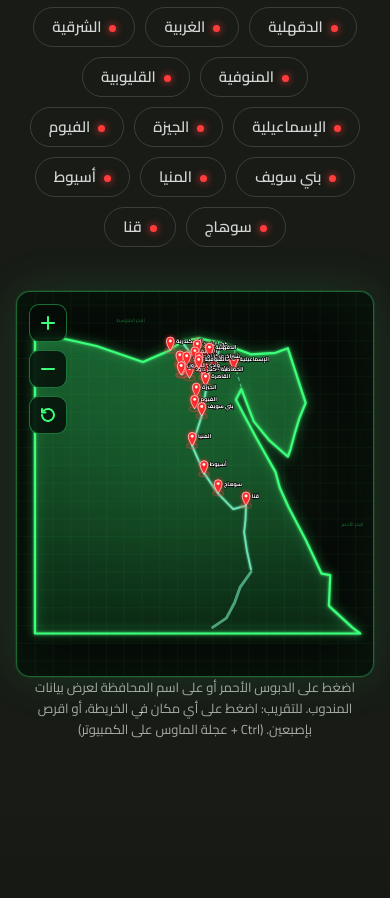
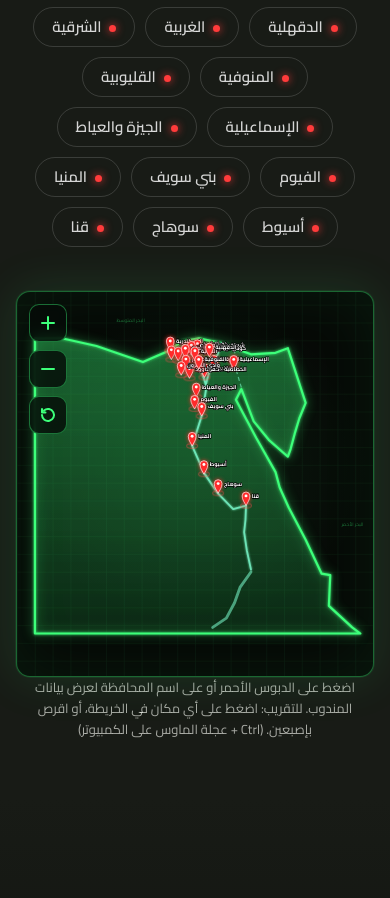
Before and after one commit to AdamEhab-dev/Agri, a plain HTML site: page index.html in a window 390 px wide. Shown: the part 6734-7632 px from the top of the page. Drawn offline with Linux system fonts and the light colour scheme; animation ran at ten frames a second.

Commit message:
Enhance governorate representation and styling

```diff
--- a/index.html
+++ b/index.html
@@ -214,10 +214,13 @@ a { color: inherit; }
 .rep dd a { color: #fff; text-decoration: none; direction: ltr; unicode-bidi: plaintext; }
 .rep .call { display: block; margin-top: 12px; padding: 10px; text-align: center; font-weight: 700; font-size: 15px; text-decoration: none; color: #04120a; background: #3dff7a; border-radius: 8px; box-shadow: 0 0 18px rgba(61,255,122,.4); transition: transform .15s; }
 .rep .call:hover { transform: scale(1.02); }
+.rep { max-height: calc(100% - 28px); overflow-y: auto; overscroll-behavior: contain; }
+.rep .rp + .rp { margin-top: 16px; }
+.rep .who { display: block; margin: 0 0 6px; font-size: 12px; font-weight: 700; color: #3dff7a; }
 .map-hint { margin: 14px auto 0; max-width: 62ch; font-size: 13px; color: var(--muted); }
 @media (max-width: 720px) {
   .map { aspect-ratio: 1 / 1.08; max-height: none; border-radius: 14px; }
-  .rep { top: auto; right: 10px; left: 10px; bottom: 10px; width: auto; padding: 14px 14px 12px; }
+  .rep { top: auto; right: 10px; left: 10px; bottom: 10px; width: auto; padding: 14px 14px 12px; max-height: calc(100% - 20px); }
   .rep h4 { font-size: 26px; margin-bottom: 6px; }
   .rep dl div { padding: 6px 0; }
   .rep dd { font-size: 14px; }
@@ -342,7 +345,7 @@ a { color: inherit; }
 <section class="where" id="where">
   <h3 class="disp">أماكن التوزيع</h3>
   <p>نغطي محافظات مصر من الشمال إلى الجنوب. اضغط على اسم المحافظة أو الدبوس الأحمر لعرض بيانات المندوب.</p>
-  <div class="chips" id="govChips"><button type="button" data-g="alex">الإسكندرية</button><button type="button" data-g="kafr_sheikh">كفر الشيخ</button><button type="button" data-g="dakahlia">الدقهلية</button><button type="button" data-g="gharbia">الغربية</button><button type="button" data-g="sharqia">الشرقية</button><button type="button" data-g="monufia">المنوفية</button><button type="button" data-g="qalyubia">القليوبية</button><button type="button" data-g="ismailia">الإسماعيلية</button><button type="button" data-g="giza">الجيزة</button><button type="button" data-g="fayoum">الفيوم</button><button type="button" data-g="beni_suef">بني سويف</button><button type="button" data-g="minya">المنيا</button><button type="button" data-g="asyut">أسيوط</button><button type="button" data-g="sohag">سوهاج</button><button type="button" data-g="qena">قنا</button></div>
+  <div class="chips" id="govChips"><button type="button" data-g="alex">الإسكندرية</button><button type="button" data-g="kafr_sheikh">كفر الشيخ</button><button type="button" data-g="dakahlia">الدقهلية</button><button type="button" data-g="gharbia">الغربية</button><button type="button" data-g="sharqia">الشرقية</button><button type="button" data-g="monufia">المنوفية</button><button type="button" data-g="qalyubia">القليوبية</button><button type="button" data-g="ismailia">الإسماعيلية</button><button type="button" data-g="giza">الجيزة والعياط</button><button type="button" data-g="fayoum">الفيوم</button><button type="button" data-g="beni_suef">بني سويف</button><button type="button" data-g="minya">المنيا</button><button type="button" data-g="asyut">أسيوط</button><button type="button" data-g="sohag">سوهاج</button><button type="button" data-g="qena">قنا</button></div>
   <div class="mapwrap">
     <div class="map" id="map">
       <svg id="egy" viewBox="0 0 1100 1000" preserveAspectRatio="xMidYMid meet" role="img" aria-label="خريطة مصر ومناديب مصر الدولية">
@@ -872,30 +875,31 @@ a { color: inherit; }
   $('seaMed').setAttribute('x', q1[0]); $('seaMed').setAttribute('y', q1[1] - 14);
   $('seaRed').setAttribute('x', q2[0] + 35); $('seaRed').setAttribute('y', q2[1]);
 
-  // Governorates. A governorate with `rep` gets a red pin; the other fields stay empty until the client sends the data.
+  // Governorates. A governorate with `rep` gets a red pin. `rep` is one rep {name, phone} or a list of reps [{name, phone}, ...] (each rep gets its own block + call button in the card).
+  // Data matches the "خريطة توزيع مهندسين المبيعات" sheet (+ the Sharqia update from the client's message).
   var GOV = {
-    alex:      { n: 'الإسكندرية', ll: [29.95, 31.2],  rep: { name: 'م/ محمد مجدي سعيد',    phone: '01055282230' } },
-    beheira:   { n: 'البحيرة',    ll: [30.3, 30.75],   rep: { name: 'م/ سلام حماد',          phone: '01267898987' } },
-    bustan:    { n: 'البستان',    ll: [30.4, 30.4],    rep: { name: 'م/ أحمد عبد السلام / م/ عمرو صاب', phone: '01030747057' } },
-    kafr_sheikh: { n: 'كفر الشيخ', ll: [30.94, 31.11], rep: { name: 'م/ أحمد البابلي',      phone: '01238868619' } },
-    gharbia:   { n: 'الغربية',    ll: [30.85, 30.88],  rep: { name: 'م/ أحمد أبو سالم / م/ محمد عمرو زيد', phone: '01136057164' } },
-    dakahlia:  { n: 'الدقهلية',   ll: [31.38, 31.0],   rep: { name: 'م/ محمود عبد اللطيف / م/ عبد الرحمن الدكاتي', phone: '01234750302' } },
-    sharqia:   { n: 'الشرقية',    ll: [31.55, 30.6],   rep: { name: 'م/ مصطفى عبد الرحمن',  phone: '01128985654' } },
-    qalyubia:  { n: 'القليوبية',  ll: [31.2, 30.33],   rep: { name: 'م/ أحمد محمد رضا',      phone: '01285062234' } },
-    ismailia:  { n: 'الإسماعيلية', ll: [32.27, 30.6],  rep: { name: 'م/ مصطفى الشهامي',     phone: '01332509737' } },
-    cairo:     { n: 'القاهرة',    ll: [31.24, 30.05],  rep: { name: 'م/ مصطفى تدير',        phone: '01056617225' } },
-    shibin:    { n: 'شبراخيت - أبو حمص', ll: [30.55, 30.72], rep: { name: 'م/ مصطفى تدير / م/ الدلتاج / م/ حوش عيسى', phone: '01056617225' } },
-    markaz_zifta: { n: 'مركز زفر', ll: [31.0, 30.72],  rep: { name: 'م/ أحمد عبد السلام',   phone: '01030585095' } },
-    khattatba: { n: 'الخطاطبة - كفر داود', ll: [30.65, 30.3], rep: { name: 'م/ محمد جودة', phone: '01076918431' } },
-    wadi_natrun: { n: 'وادي النطرون', ll: [30.35, 30.4], rep: { name: 'م/ عمرو صابر',       phone: '01035377157' } },
-    monufia:   { n: 'المنوفية',   ll: [30.99, 30.6],   rep: { name: 'م/ مصطفى صلاح / م/ محمد سيد أحمد', phone: '01095241501' } },
-    giza:      { n: 'الجيزة',     ll: [30.9, 29.7],    rep: { name: 'م/ محمد جمال',          phone: '01228181577' } },
-    fayoum:    { n: 'الفيوم',     ll: [30.84, 29.3],   rep: { name: 'م/ أحمد عماد النمس',   phone: '01067423204' } },
-    beni_suef: { n: 'بني سويف',   ll: [31.1, 29.07],   rep: { name: 'م/ عبدالله هندى',      phone: '01443170400' } },
-    minya:     { n: 'المنيا',     ll: [30.75, 28.1],   rep: { name: 'م/ أحمد المعزري',      phone: '01003489200' } },
-    asyut:     { n: 'أسيوط',      ll: [31.18, 27.18],  rep: { name: 'م/ محمود السكري',      phone: '01099267610' } },
-    sohag:     { n: 'سوهاج',      ll: [31.7, 26.56],   rep: { name: 'م/ محمود السكري',      phone: '01099267610' } },
-    qena:      { n: 'قنا',        ll: [32.72, 26.16],  rep: { name: 'م/ محمود السكري',      phone: '01099267610' } }
+    alex:      { n: 'الإسكندرية', ll: [29.95, 31.2],  rep: { name: 'م/ صلاح فليله', phone: '01080146687' } },
+    nubaria:   { n: 'النوبارية',  ll: [29.99, 30.91], rep: { name: 'م/ اسلام حماد', phone: '01066798986' } },
+    bustan:    { n: 'البستان',    ll: [30.24, 30.87], rep: { name: 'م/ عمرو صابر', phone: '01003537657' } },
+    kafr_sheikh: { n: 'كفر الشيخ', ll: [30.94, 31.11], rep: { name: 'م/ أحمد البابلي', phone: '01016338869' } },
+    shibin:    { n: 'شبراخيت - أبو حمص', ll: [30.72, 31.06], rep: { name: 'م/ مصطفى بدير', phone: '01556416625' } },
+    hosh_issa: { n: 'حوش عيسى - الدلنجات', ll: [30.5, 30.96], rep: { name: 'م/ أحمد عبد السلام', phone: '01003585495' } },
+    markaz_badr: { n: 'مركز بدر', ll: [30.52, 30.61], rep: { name: 'م/ أحمد عبد السلام', phone: '01003585495' } },
+    gharbia:   { n: 'الغربية',    ll: [30.85, 30.88], rep: [ { name: 'م/ أحمد أبو سالم', phone: '01030125511' }, { name: 'م/ محمد إبراهيم زايد', phone: '01158147164' } ] },
+    dakahlia:  { n: 'الدقهلية',   ll: [31.38, 31.0],  rep: [ { name: 'م/ محمود عبد الله', phone: '01033791526' }, { name: 'م/ عبد الرحمن الدكانى', phone: '01044241348' } ] },
+    sharqia:   { n: 'الشرقية',    ll: [31.55, 30.6],  rep: [ { name: 'م/ محمد صلاح', phone: '01092239742' }, { name: 'م/ محمد عصمت', phone: '01143039602' } ] },
+    qalyubia:  { n: 'القليوبية',  ll: [31.2, 30.33],  rep: { name: 'م/ أحمد محمد ندا', phone: '01285026224' } },
+    ismailia:  { n: 'الإسماعيلية', ll: [32.27, 30.6], rep: { name: 'م/ محمد ممدوح التهامى', phone: '01033459737' } },
+    khattaba:  { n: 'الخطاطبة - كفر داوود', ll: [30.65, 30.3], rep: { name: 'م/ محمد جودة', phone: '01006716831' } },
+    wadi_natrun: { n: 'وادي النطرون', ll: [30.35, 30.4], rep: { name: 'م/ عمرو صابر', phone: '01003537657' } },
+    monufia:   { n: 'المنوفية',   ll: [30.99, 30.6],  rep: [ { name: 'م/ مصطفى صلاح', phone: '01010772580' }, { name: 'م/ محمد سيد أحمد', phone: '01019524351' } ] },
+    giza:      { n: 'الجيزة والعياط', ll: [30.9, 29.7], rep: { name: 'م/ محمد جمال', phone: '01022741427' } },
+    fayoum:    { n: 'الفيوم',     ll: [30.84, 29.3],  rep: { name: 'م/ محمد سراج الدين', phone: '01500111605' } },
+    beni_suef: { n: 'بني سويف',   ll: [31.1, 29.07],  rep: { name: 'م/ عبدالله هندى', phone: '01014431704' } },
+    minya:     { n: 'المنيا',     ll: [30.75, 28.1],  rep: { name: 'م/ أحمد المغربى', phone: '01010348902' } },
+    asyut:     { n: 'أسيوط',      ll: [31.18, 27.18], rep: { name: 'م/ محمود السكرى', phone: '01099627641' } },
+    sohag:     { n: 'سوهاج',      ll: [31.7, 26.56],  rep: { name: 'م/ محمود السكرى', phone: '01099627641' } },
+    qena:      { n: 'قنا',        ll: [32.72, 26.16], rep: { name: 'م/ محمود السكرى', phone: '01099627641' } }
   };
   var keys = Object.keys(GOV), repKeys = keys.filter(function (k) { return GOV[k].rep; });
   var svg = $('egy'), mapEl = $('map'), pinsG = $('pins'), fm = $('fm'), panel = $('rep');
@@ -954,13 +958,26 @@ a { color: inherit; }
 
   // rep panel
   var row = function (l, v) { return '<div><dt>' + l + '</dt><dd' + (v ? '>' + v : ' class="empty">&mdash;') + '</dd></div>'; };
+  var NUMS = ['الأول', 'الثاني', 'الثالث', 'الرابع'];
   function showPanel(k, auto) {
     var g = GOV[k], r = g.rep; panelAuto = !!auto;
-    var pretty = r && r.phone ? r.phone.replace(/^(\d{3})(\d{4})(\d{4})$/, '$1 $2 $3') : '';
+    var list = r ? [].concat(r) : [];
+    var pretty = function (p) { return p ? p.replace(/^(\d{3})(\d{4})(\d{4})$/, '$1 $2 $3') : ''; };
     panel.className = 'rep open' + (r ? '' : ' none');
-    panel.innerHTML = '<button type="button" class="x" aria-label="إغلاق">&times;</button><span class="tag">' + (r ? 'مندوب المبيعات' : 'لا يوجد مندوب حاليًا') + '</span><h4 class="disp">' + g.n + '</h4><dl>'
-      + row('الاسم', r && r.name) + row('الهاتف', r && r.phone ? '<a href="tel:' + r.phone + '">' + pretty + '</a>' : '') + row('واتساب', r && r.whatsapp) + row('المنطقة', r && r.area) + row('البريد', r && r.email) + '</dl>'
-      + (r && r.phone ? '<a class="call" href="tel:' + r.phone + '">اتصل بالمندوب</a>' : '');
+    var body;
+    if (list.length > 1) {
+      // several reps in one governorate: one block per rep (name + phone) and its own call button
+      body = list.map(function (x, i) {
+        return '<div class="rp"><span class="who">المندوب ' + (NUMS[i] || (i + 1)) + '</span><dl>' + row('الاسم', x.name) + row('الهاتف', x.phone ? '<a href="tel:' + x.phone + '">' + pretty(x.phone) + '</a>' : '') + '</dl>'
+          + (x.phone ? '<a class="call" href="tel:' + x.phone + '">اتصل بـ ' + x.name + '</a>' : '') + '</div>';
+      }).join('');
+    } else {
+      r = list[0];
+      body = '<dl>' + row('الاسم', r && r.name) + row('الهاتف', r && r.phone ? '<a href="tel:' + r.phone + '">' + pretty(r.phone) + '</a>' : '') + row('واتساب', r && r.whatsapp) + row('المنطقة', r && r.area) + row('البريد', r && r.email) + '</dl>'
+        + (r && r.phone ? '<a class="call" href="tel:' + r.phone + '">اتصل بالمندوب</a>' : '');
+    }
+    panel.innerHTML = '<button type="button" class="x" aria-label="إغلاق">&times;</button><span class="tag">' + (list.length > 1 ? 'مناديب المبيعات' : r ? 'مندوب المبيعات' : 'لا يوجد مندوب حاليًا') + '</span><h4 class="disp">' + g.n + '</h4>' + body;
+    panel.scrollTop = 0;
     panel.querySelector('.x').addEventListener('click', function () { hidePanel(true); });
   }
   function hidePanel(clear) {
```
